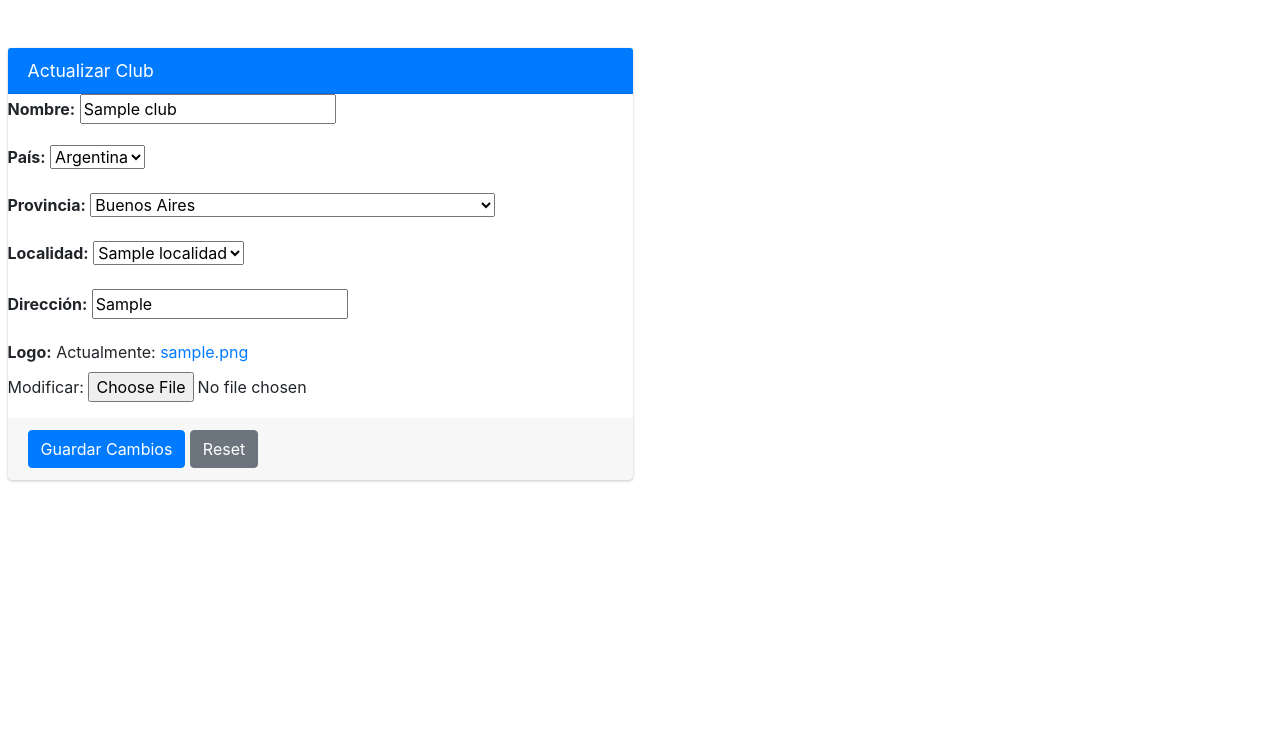
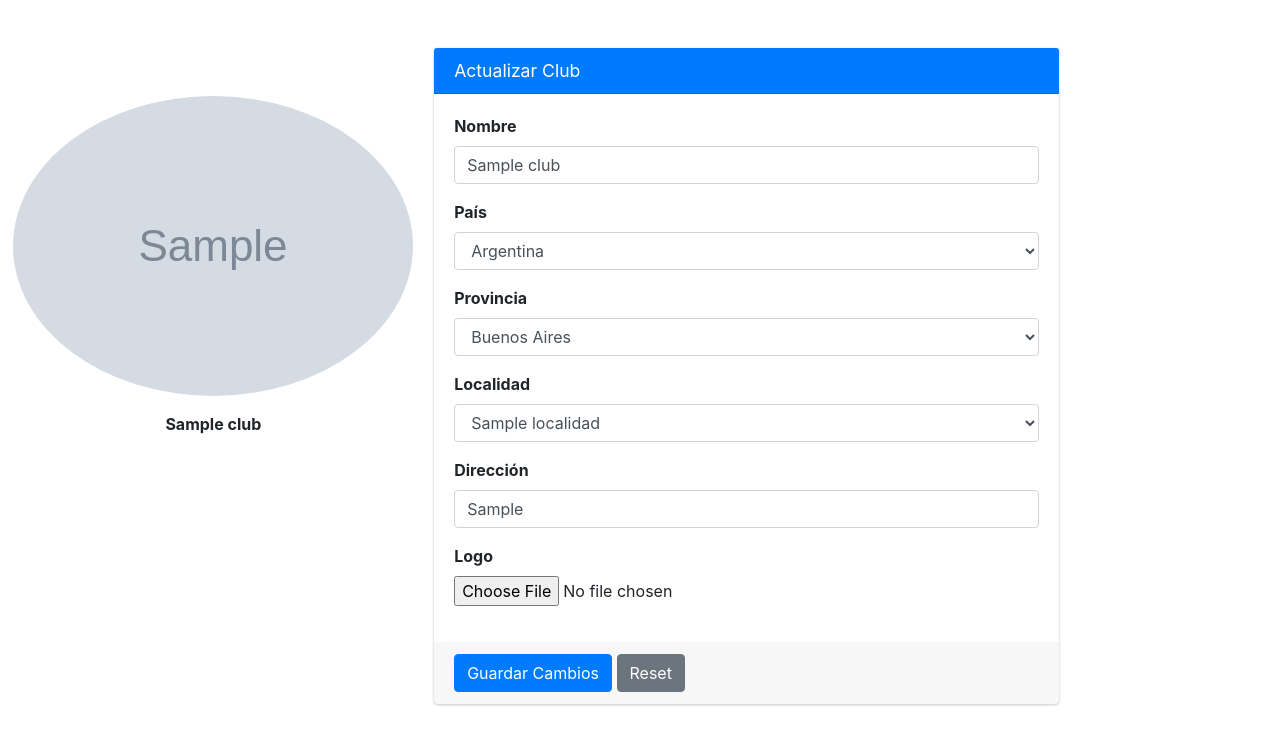
Before and after one commit to facurodrij/TrabajoFinal_ASC, a Django app: page /club/actualizar/1/ in a window 1280 px wide. Shown: the part 56-800 px from the top of the page. Run offline with Django 4.2, Linux system fonts and the light colour scheme; a user stored in the database is signed in; data comes from the database, SQL or seed files in the repository; tables that the repository leaves empty hold one stand-in row (values such as "Sample post"); grey boxes marked "Sample" are stand-in pictures; parts of the project's set-up code (start-up, migrations or seed data) failed here and were passed over; some libraries are stand-ins or nearby versions.

Commit message:
Vistas del modelo Club agregado.

```diff
--- /dev/null
+++ b/core/forms.py
@@ -0,0 +1,25 @@
+from django import forms
+
+from .models import Club
+
+
+class ClubForm(forms.ModelForm):
+    class Meta:
+        model = Club
+        fields = ['nombre', 'pais', 'provincia', 'localidad', 'direccion', 'logo']
+        widgets = {
+            'nombre': forms.TextInput(attrs={'class': 'form-control'}),
+            'pais': forms.Select(attrs={'class': 'form-control'}),
+            'provincia': forms.Select(attrs={'class': 'form-control'}),
+            'localidad': forms.Select(attrs={'class': 'form-control'}),
+            'direccion': forms.TextInput(attrs={'class': 'form-control'}),
+            'logo': forms.FileInput(attrs={'class': 'form-control-file'}),
+        }
+        labels = {
+            'nombre': 'Nombre',
+            'pais': 'País',
+            'provincia': 'Provincia',
+            'localidad': 'Localidad',
+            'direccion': 'Dirección',
+            'logo': 'Logo',
+        }
--- a/core/models.py
+++ b/core/models.py
@@ -1,5 +1,8 @@
+import uuid
 from django.db import models
 from django_softdelete.models import SoftDeleteModel, SoftDeleteManager
+from PIL import Image
+from django.conf import settings
 
 
 class Club(SoftDeleteModel):
@@ -16,14 +19,36 @@ class Club(SoftDeleteModel):
         """Metodo para obtener la ruta de la imagen del logo del club."""
         return 'img/club_logo/{0}/{1}'.format(self.id, filename)
 
-    logo = models.ImageField(upload_to=logo_directory_path, verbose_name='Logo')
+    logo = models.ImageField(upload_to=logo_directory_path, null=True, blank=True, verbose_name='Logo')
 
     def __str__(self):
         return self.nombre
 
+    def save(self, *args, **kwargs):
+        """Metodo save() sobrescrito para redimensionar la imagen."""
+        super().save(*args, **kwargs)
+        try:
+            img = Image.open(self.logo.path)
+            if img.height > 300 or img.width > 300:
+                output_size = (300, 300)
+                img.thumbnail(output_size)
+                img.save(self.logo.path)
+        except Exception as e:
+            print(e)
+
+    def get_logo(self):
+        """Metodo para obtener la imagen de perfil del usuario."""
+
+        if self.logo:
+            return self.logo.url
+        else:
+            return settings.STATIC_URL + 'img/empty.png'
+
     class Meta:
+        unique_together = ('pais', 'provincia', 'localidad', 'direccion')
         verbose_name = 'Club'
         verbose_name_plural = "Clubes"
+        ordering = ['id']
 
 
 class Socio(models.Model):
--- a/core/templates/club_form.html
+++ b/core/templates/club_form.html
@@ -5,6 +5,15 @@
     {% include 'navbar.html' %}
     <div class="container-fluid">
         <div class="row mt-5">
+            {% if object %}
+                <div class="col-md-4">
+                    <div class="d-flex flex-column align-items-center text-center">
+                        <img class="rounded-circle mt-5"
+                             src="{{ object.get_logo }}" alt="">
+                        <span class="font-weight-bold mt-3">{{ object.nombre }}</span>
+                    </div>
+                </div>
+            {% endif %}
             <div class="col-md-6">
                 <div class="card card-primary">
                     <div class="card-header">
@@ -12,7 +21,34 @@
                     </div>
                     <form method="post" enctype="multipart/form-data">
                         {% csrf_token %}
-                        {{ form.as_p }}
+                        <div class="card-body">
+                            <div class="form-group">
+                                <label class="labels">{{ form.nombre.label }}</label>
+                                {{ form.nombre }}
+                            </div>
+                            <div class="form-group">
+                                <label class="labels">{{ form.pais.label }}</label>
+                                {{ form.pais }}
+                            </div>
+                            <div class="form-group">
+                                <label class="labels">{{ form.provincia.label }}</label>
+                                {{ form.provincia }}
+                            </div>
+                            <div class="form-group">
+                                <label class="labels">{{ form.localidad.label }}</label>
+                                {{ form.localidad }}
+                            </div>
+                            <div class="form-group">
+                                <label class="labels">{{ form.direccion.label }}</label>
+                                {{ form.direccion }}
+                            </div>
+                            <div class="form-group">
+                                <label for="customFileLang">Logo</label>
+                                <div class="input-group">
+                                    {{ form.logo }}
+                                </div>
+                            </div>
+                        </div>
                         <div class="card-footer">
                             <button class="btn btn-primary profile-button" type="submit">Guardar Cambios</button>
                             <button class="btn btn-secondary" type="reset">Reset</button>
--- a/core/views.py
+++ b/core/views.py
@@ -1,8 +1,10 @@
 from django.shortcuts import render, redirect, HttpResponseRedirect
 from django.urls import reverse_lazy, reverse
+from django.contrib import messages
 from django.views.generic import TemplateView, ListView, DetailView, CreateView, UpdateView, DeleteView
 from django.contrib.auth.mixins import LoginRequiredMixin, PermissionRequiredMixin
 from .models import *
+from .forms import *
 
 
 class IndexView(TemplateView):
@@ -25,10 +27,13 @@ class ClubListView(LoginRequiredMixin, PermissionRequiredMixin, ListView):
     def get_context_data(self, **kwargs):
         context = super().get_context_data(**kwargs)
         context['title'] = 'Listado de clubes'
-        # if 'deleted' from the url add context['club_deleted_pk'] = deleted value
+        context['clubs_deleted'] = Club.deleted_objects.all()
         if self.request.GET.get('deleted', ''):
-            context['club_deleted'] = Club.deleted_objects.get(pk=self.request.GET.get('deleted', ''))
-            # context['club_deleted_name'] = Club.objects.get(pk=self.request.GET.get('deleted'))
+            """Si el parámetro deleted está presente en la URL, se obtiene el pk del club eliminado."""
+            try:
+                context['club_deleted'] = Club.deleted_objects.get(pk=self.request.GET.get('deleted', ''))
+            except Club.DoesNotExist:
+                print('No existe el club eliminado')
         return context
 
 
@@ -36,10 +41,15 @@ class ClubCreateView(LoginRequiredMixin, PermissionRequiredMixin, CreateView):
     """Vista para crear un club."""
     model = Club
     template_name = 'club_form.html'
-    fields = ['nombre', 'pais', 'provincia', 'localidad', 'direccion', 'logo']
+    form_class = ClubForm
     permission_required = 'core.add_club'
     permission_denied_message = 'No tiene permiso para crear un club'
     success_url = reverse_lazy('club_list')
+
+    # Success message
+    def form_valid(self, form):
+        messages.success(self.request, 'Club creado exitosamente')
+        return super(ClubCreateView, self).form_valid(form)
 
     def get_context_data(self, **kwargs):
         context = super().get_context_data(**kwargs)
@@ -50,11 +60,16 @@ class ClubCreateView(LoginRequiredMixin, PermissionRequiredMixin, CreateView):
 class ClubUpdateView(LoginRequiredMixin, PermissionRequiredMixin, UpdateView):
     """Vista para actualizar un club."""
     model = Club
+    form_class = ClubForm
     template_name = 'club_form.html'
-    fields = ['nombre', 'pais', 'provincia', 'localidad', 'direccion', 'logo']
     permission_required = 'core.change_club'
     permission_denied_message = 'No tiene permiso para actualizar un club'
     success_url = reverse_lazy('club_list')
+
+    # Success message
+    def form_valid(self, form):
+        messages.success(self.request, 'Club actualizado exitosamente')
+        return super(ClubUpdateView, self).form_valid(form)
 
     def get_context_data(self, **kwargs):
         context = super().get_context_data(**kwargs)
--- a/templates/index.html
+++ b/templates/index.html
@@ -5,4 +5,7 @@
 {% block content %}
     {% include 'navbar.html' %}
     <h1>Index del sistema</h1>
+    {% if user.is_superuser %}
+        <h3><a href="{% url 'club_list' %}">Clubes</a></h3>
+    {% endif %}
 {% endblock content %}
```
Also changed, not shown: core/templates/club_list.html (+37 -5 lines).
